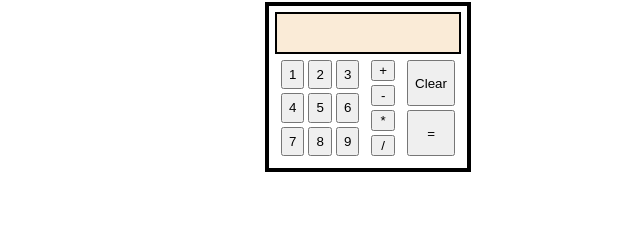
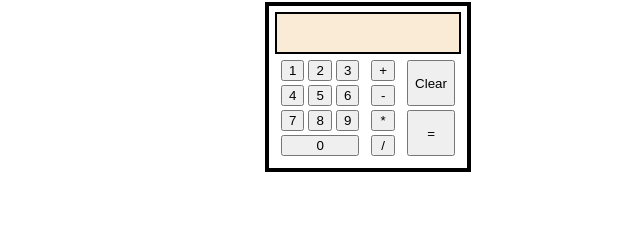
Before and after one commit to AdnanNisat/calculator, a plain HTML site: page index.html in a window 1280 px wide. Shown: the part 315-555 px from the top of the page, 272-912 px from the left. Drawn offline with Linux system fonts and the light colour scheme.

Commit message:
Add zero button

```diff
--- a/index.html
+++ b/index.html
@@ -28,6 +28,7 @@
                 <button class="num">8</button>
                 <button class="num">9</button>
             </div>
+            <button class="num">0</button>
 
 
         </div>
```
